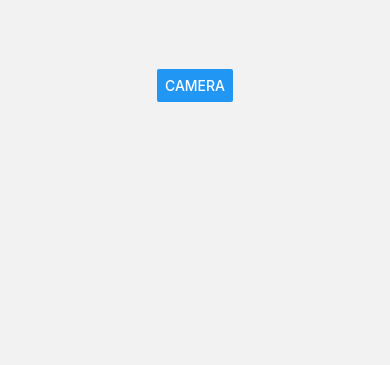
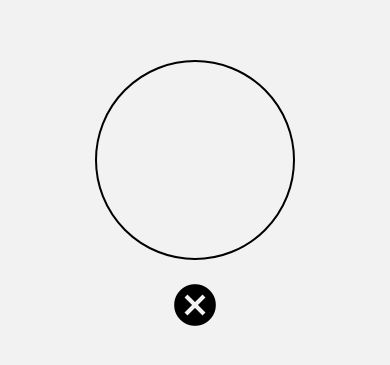
Before and after one commit to Maryam-hub455/my-app-2025-internship-react-native, a React Native app: screen /PracticeMedia in a window 390 px wide. Shown: the part 227-592 px from the top of the page. Built offline with nearby package versions, Linux system fonts and the light colour scheme.

Commit message:
part lec 14

```diff
--- a/src/screens/practiceMedia.js
+++ b/src/screens/practiceMedia.js
@@ -1,6 +1,13 @@
-import { Button, StyleSheet, Image, View } from "react-native";
+import {
+  Button,
+  StyleSheet,
+  Image,
+  View,
+  TouchableOpacity,
+} from "react-native";
 import React, { useState } from "react";
 import { launchCameraAsync } from "expo-image-picker";
+import Icon from "@expo/vector-icons/MaterialIcons";
 export default function PracticeMedia() {
   const [image, setImage] = useState();
   async function onCameraPress() {
@@ -11,10 +18,18 @@ export default function PracticeMedia() {
       setImage(result.assets[0].uri);
     }
   }
+
+  function onCrossPressed() {
+    setImage(null);
+  }
   return (
     <View style={styles.container}>
-      <Button title="Camera" onPress={onCameraPress} />
-      <Image source={{ uri: image }} style={styles.image} />
+      <TouchableOpacity onPress={onCameraPress}>
+        <Image source={{ uri: image }} style={styles.image} />
+      </TouchableOpacity>
+      <TouchableOpacity onPress={onCrossPressed} style={styles.imageCancel}>
+        <Icon name="cancel" size={50} color="red\" />
+      </TouchableOpacity>
     </View>
   );
 }
@@ -30,5 +45,12 @@ const styles = StyleSheet.create({
   image: {
     width: 200,
     height: 200,
+    borderRadius: 100,
+    borderWidth: 2,
+  },
+  imageCancelIcon: {
+    marginTop: 200,
+    marginRight:200,
+
   },
 });
```
